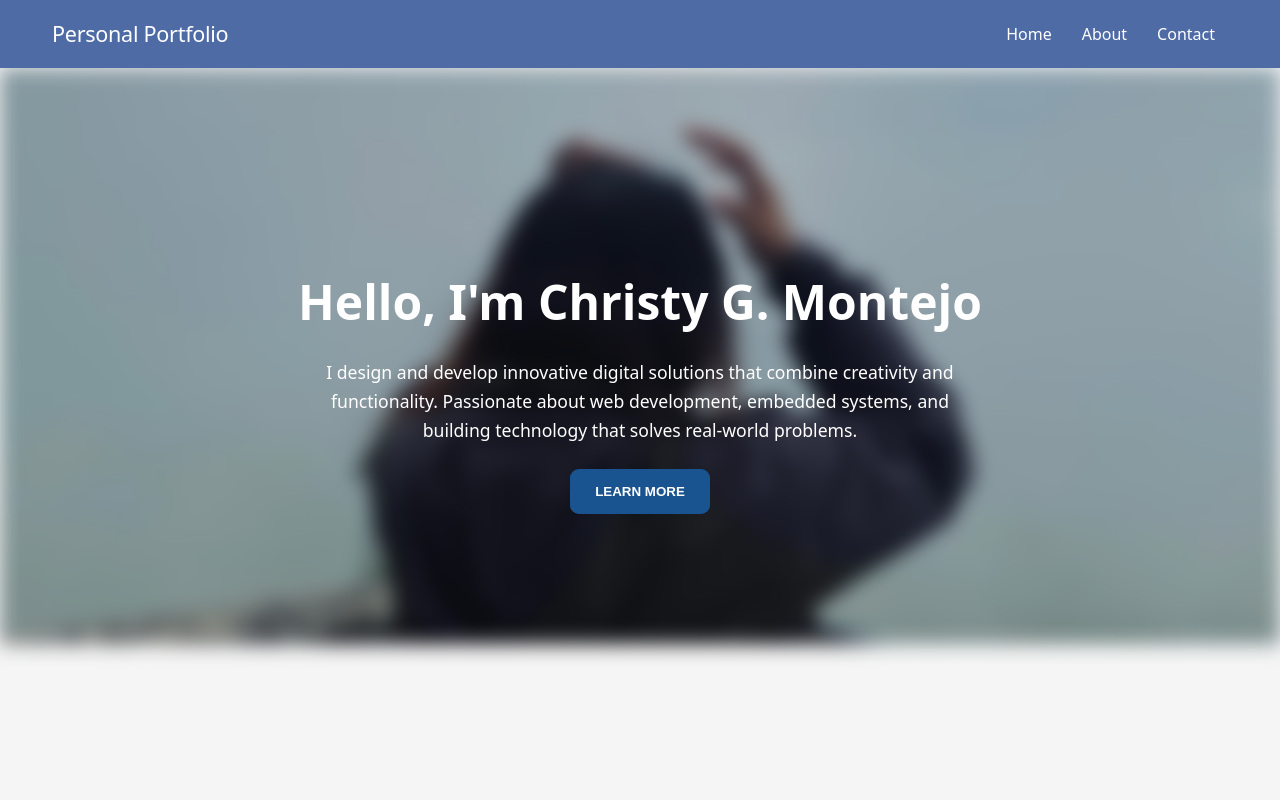
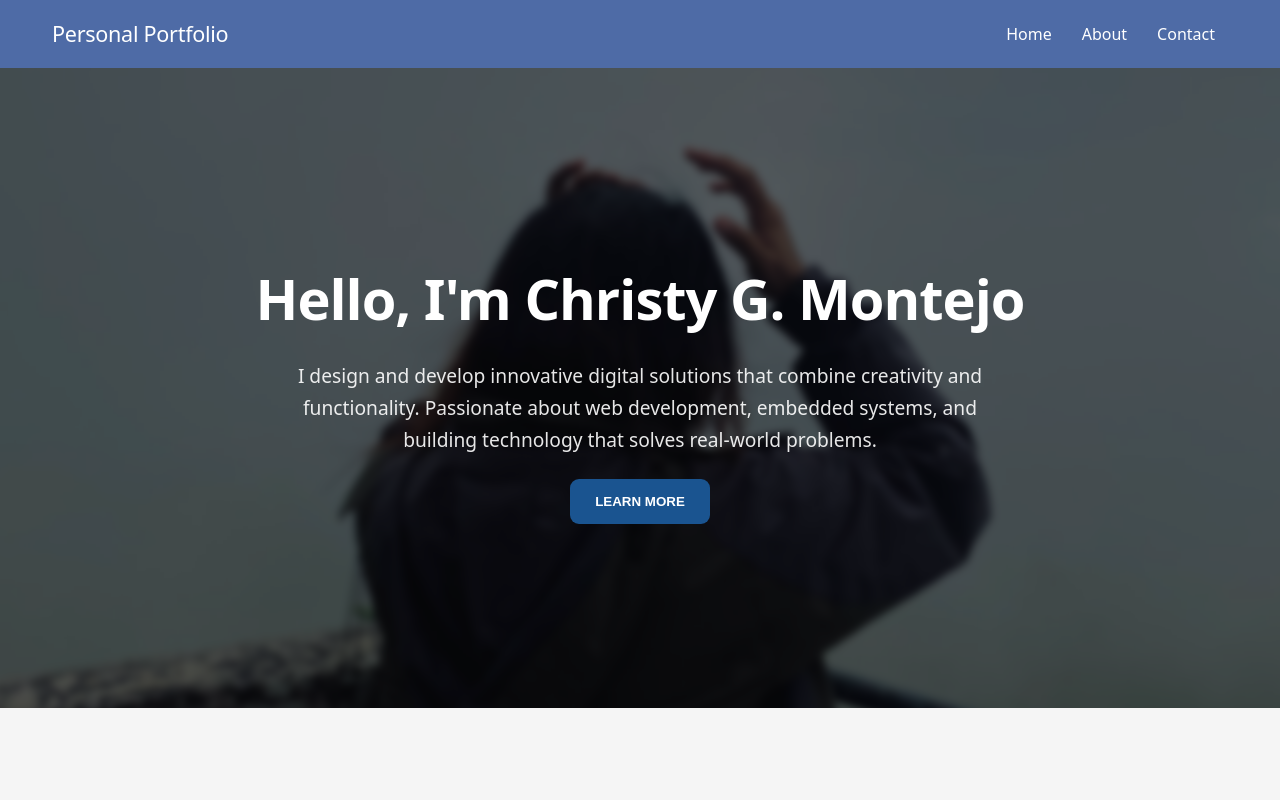
Before and after one commit to chrischiii21/Web_Dev_Task, a plain HTML site: page index.html in a window 1280 px wide. Shown: the top 800 px of the page. Drawn offline with Linux system fonts and the light colour scheme.

Commit message:
added color overlay on hero section

```diff
--- a/styles.css
+++ b/styles.css
@@ -1,4 +1,3 @@
-/* ===== Reset & Base Styles ===== */
 * {
   margin: 0;
   padding: 0;
@@ -20,7 +19,7 @@ section {
   scroll-margin-top: 68px;
 }
 
-
+/* header style */
 header {
   display: flex;
   justify-content: space-between;
@@ -41,6 +40,7 @@ header h2 {
   white-space: nowrap;
 }
 
+/* nav style */
 nav {
   display: flex;
   gap: 4px;
@@ -57,7 +57,7 @@ nav a {
   white-space: nowrap;
 }
 
-
+/* hero section style */
 .hero {
   display: flex;
   align-items: center;
@@ -66,6 +66,7 @@ nav a {
   position: relative;
   color: #fff;
   text-align: center;
+  overflow: hidden;
 }
 
 .hero img {
@@ -73,23 +74,40 @@ nav a {
   top: 0;
   left: 0;
   width: 100%;
-  height: 90%;
+  height: 100%;
   object-fit: cover;
   z-index: -1;
-  filter: blur(10px);
+  filter: blur(4px);
+  transform: scale(1.05);
+}
+
+.hero::after {
+  content: "";
+  position: absolute;
+  inset: 0;
+  background: rgba(0, 0, 0, 0.5);
+}
+
+.hero > * {
+  position: relative;
+  z-index: 1;
 }
 
 .hero h1 {
-  font-size: clamp(2rem, 5vw, 3rem);
+  font-size: clamp(2.5rem, 5vw, 3.5rem);
+  font-weight: 700;
+  letter-spacing: -1px;
   margin-bottom: 1rem;
 }
 
 .hero p {
-  font-size: 1.1rem;
+  font-size: 1.2rem;
+  opacity: 0.9;
   max-width: 65ch;
   margin: 0 auto 1.5rem;
 }
 
+/* button style */
 .contact-btn {
   display: inline-flex;
   padding: 15px 25px;
@@ -102,6 +120,7 @@ nav a {
 }
 
 
+/* hobbies section style */
 .hobbies {
   display: grid;
   grid-template-columns: repeat(3, 1fr);
@@ -117,6 +136,7 @@ nav a {
   margin-bottom: 16px;
 }
 
+/* hobbies card style */
 .card-container {
   display: contents;
 }
@@ -157,6 +177,7 @@ nav a {
   padding: 0 20px;
 }
 
+/* footer style */
 footer {
   display: flex;
   flex-wrap: wrap;
@@ -195,7 +216,7 @@ footer svg {
   display: block;
 }
 
-
+/* responsiveness style format */
 @media (max-width: 900px) {
   header {
     padding: 0 24px;
```
Also changed, not shown: index.html (+2 -0 lines).
